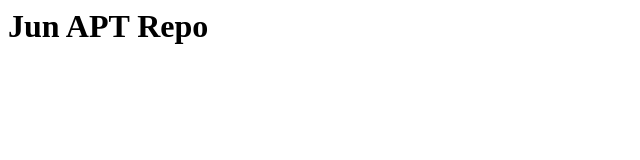
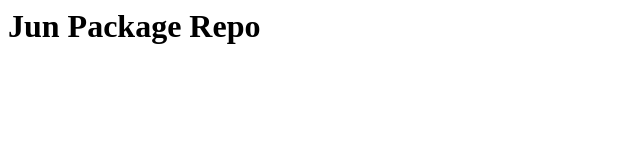
Before and after one commit to JunHosting/jun-package, a plain HTML site: page index.html in a window 1280 px wide. Shown: the whole page, without its empty margins (0-640 px from the left). Drawn offline with Linux system fonts and the light colour scheme.

```diff
--- a/index.html
+++ b/index.html
@@ -1 +1 @@
-<h1>Jun APT Repo</h1>
+<h1>Jun Package Repo</h1>
```
